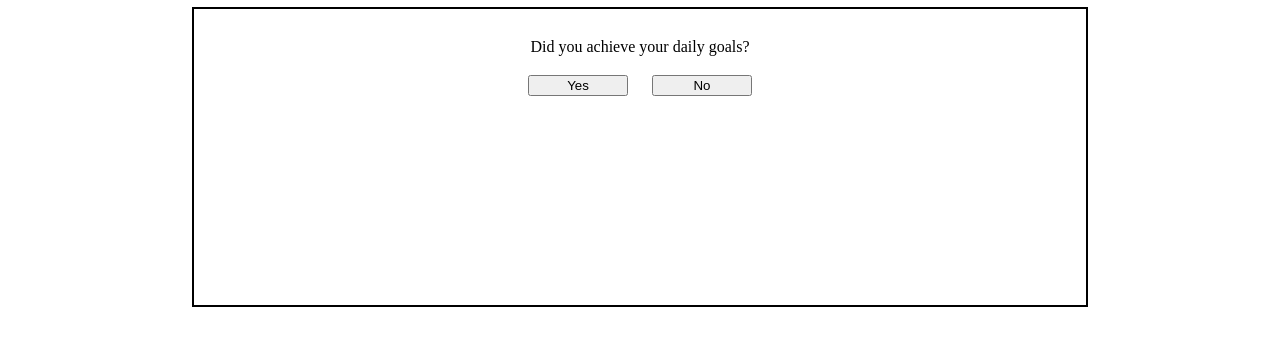
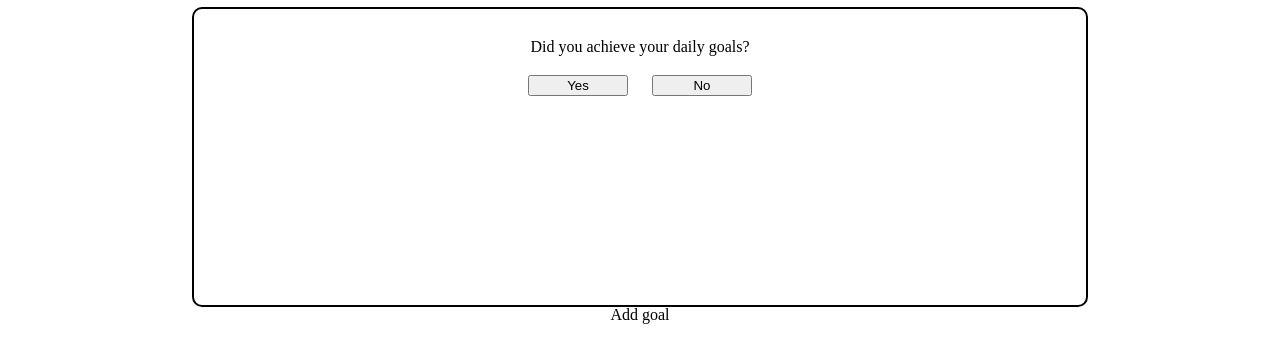
Before and after one commit to pitekcharles/goallist, a plain HTML site: page index.html in a window 1280 px wide. Shown: the part 163-526 px from the top of the page. Drawn offline with Linux system fonts and the light colour scheme.

Commit message:
added curved border to goals. started work on add goal section

```diff
--- a/index.html
+++ b/index.html
@@ -19,6 +19,9 @@
             <button type="button" id="yesButton">Yes</button>
             <button type="button" id="noButton">No</button>
         </section>
+        <section class="addGoal">
+            <h2>Add goal</h2>
+        </section>
 
     </main>
     <footer>
--- a/resources/css/main.css
+++ b/resources/css/main.css
@@ -35,6 +35,7 @@ main .goalReached {
     height: 300px;
     padding: auto 0;
     border: 2px solid black;
+    border-radius: 10px;
 }
 
 /* footer styling */
```
